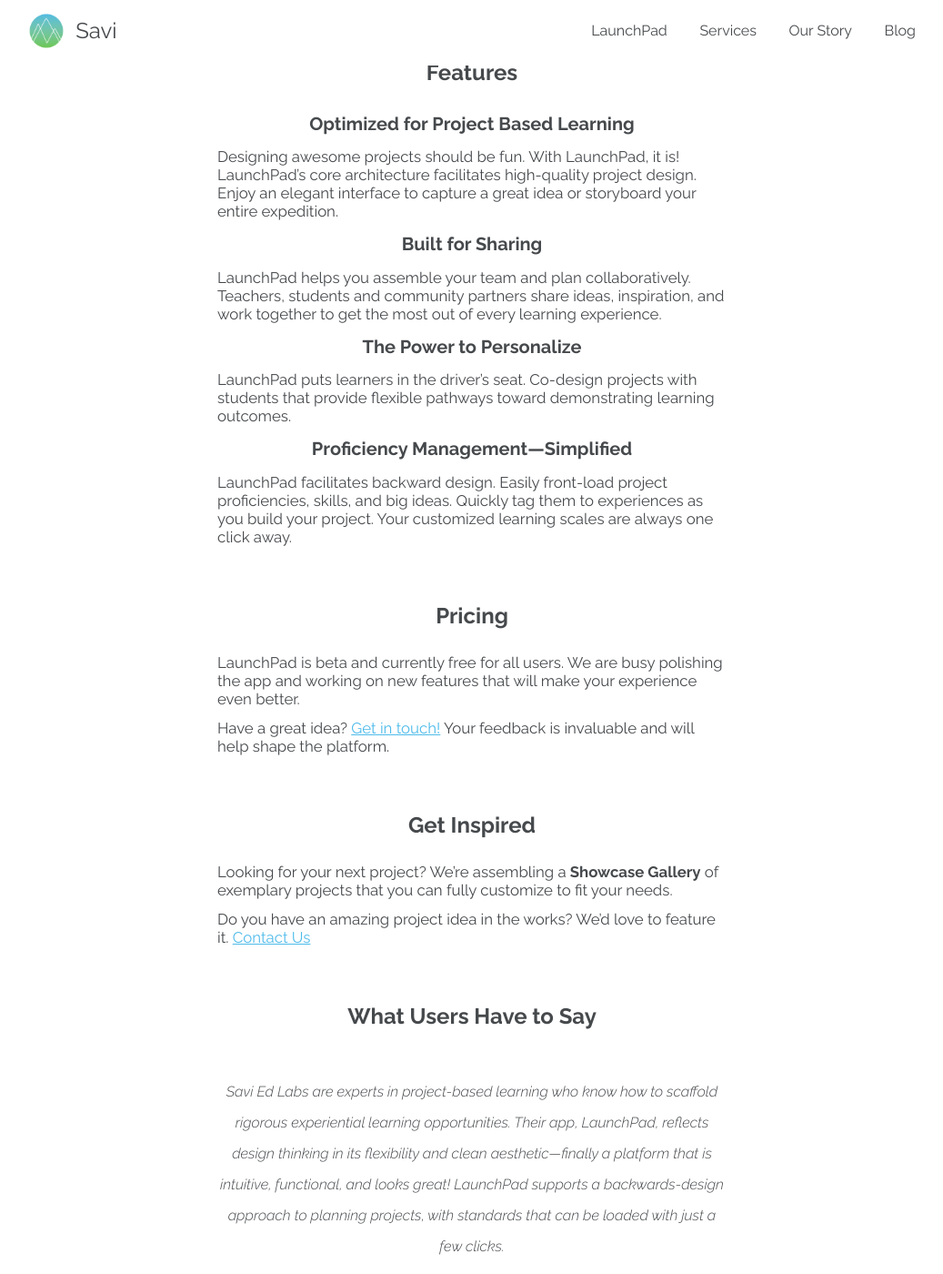
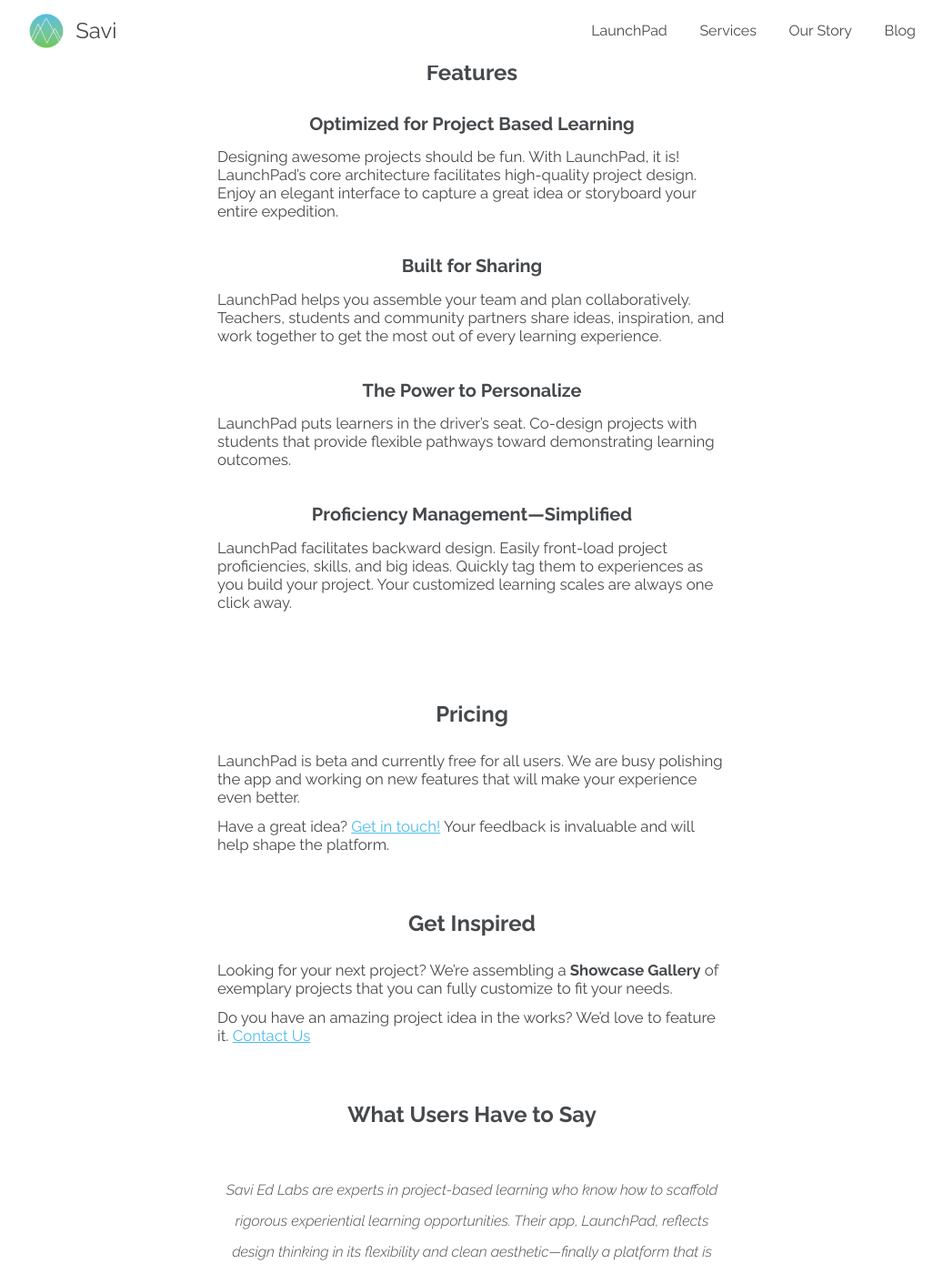
Before and after one commit to savilabs/savilabs.github.io, a Jekyll site: the page built from launchpad.html, in a window 1280 px wide and 1400 px high, scrolled down 1743 px. Shown: the whole window at 91% size, without its empty margins (121-1158 px from the left). Built offline with Jekyll 4.4.1, drawn with Linux system fonts in a browser that asks for light colours; nearby versions of some CDN libraries.

Commit message:
Tweak launchpad featured list item spacing
This makes it so that padding is used instead of margin since it wasn't
applying. This increases the amount too based on feedback.

PT Story: [#141364675](https://www.pivotaltracker.com/story/show/141364675)

```diff
--- a/_sass/_launchpad.scss
+++ b/_sass/_launchpad.scss
@@ -23,7 +23,8 @@
   text-align: center;
 
   li {
-    margin-bottom: $spacing-unit / 12;
+    margin-bottom: 0;
+    padding-bottom: $spacing-unit;
   }
 }
 
```
